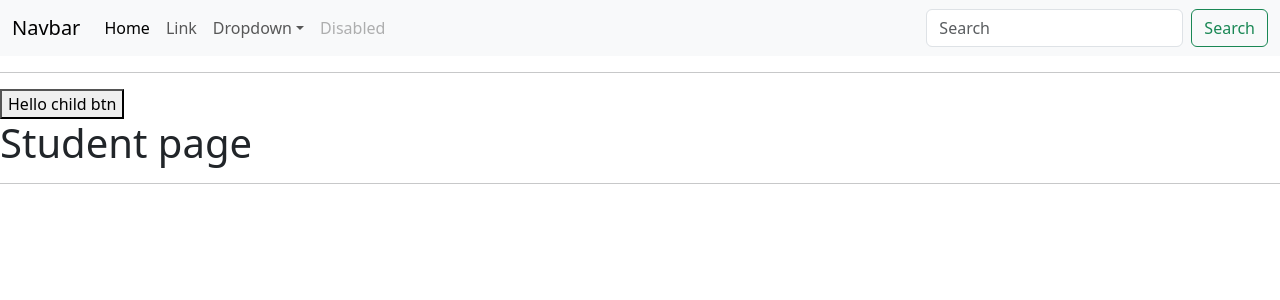
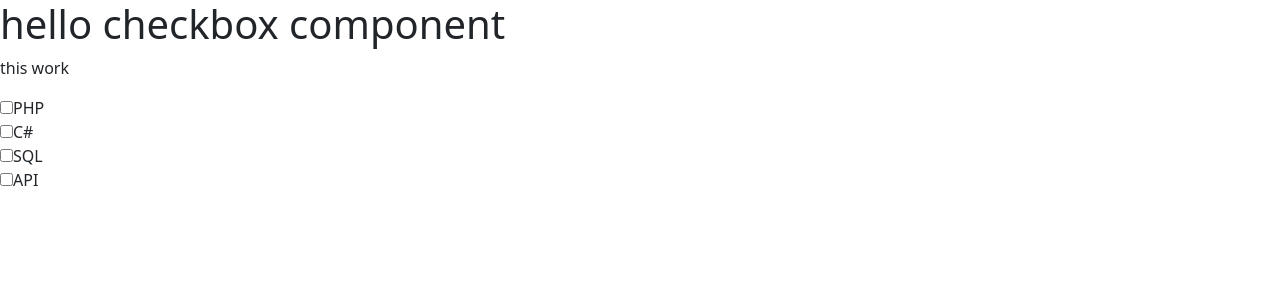
Before and after one commit to Mr-Mudasir-Dev/react-learning-journey, a React (Vite) app in the folder react-practice/: page / in a window 1280 px wide. Shown: the top 300 px of the page. Built offline with nearby package versions, Linux system fonts and the light colour scheme.

Commit message:
learn field value get

```diff
--- a/react-practice/src/App.jsx
+++ b/react-practice/src/App.jsx
@@ -3,21 +3,57 @@ import reactLogo from "./assets/react.svg";
 import viteLogo from "/vite.svg";
 import Student from "./Student";
 function App() {
-  let name = "Ali Akbar";
-  let obj = {
-    name: "Ali",
-    age: 21,
-    city: "Karachi",
-    email: "ali@gmail.com",
-  };
-  let arry = ["Ali", 21, "karachi", +923313213467];
-  function prent(){
-    console.log("Hello Child");
-  }
+  const [name, setname] = useState("");
+  const [city, setcity] = useState("");
+  const [email, setemail] = useState("");
+  // const [val, setval] = useState("Empty Field");
   return (
     <>
-
-      <Student variable={name} obj={obj} arr={arry} jsxsentext={<button>Hello child btn</button>} fun={prent()} />
+      <br />
+      <input
+        type="text"
+        value={name}
+        onChange={(e) => setname(e.target.value)}
+        placeholder="Enter name"
+      />
+      <br /> <br />
+      <input
+        type="text"
+        value={city}
+        onChange={(e) => setcity(e.target.value)}
+        placeholder="Enter city"
+      />
+      <br /> <br />
+      <input
+        type="text"
+        value={email}
+        onChange={(e) => setemail(e.target.value)}
+        placeholder="Enter email"
+      />
+      <br /> <br />
+      <button>submit</button>
+      <button onClick={()=> {setname("");setcity("");setemail("")}}>Clear</button>
+      <br />
+      <p>
+        <strong>{name}</strong>
+      </p>
+      <p>
+        <strong>{city}</strong>
+      </p>
+      <p>
+        <strong>{email}</strong>
+      </p>
+      {/* <h1>Input Filde Value Get task</h1>
+      <label htmlFor="">
+        <strong>AnyText :</strong>
+      </label>
+      <input
+        type="text"
+        placeholder="text heare"
+        onChange={(e) => setval(e.target.value)}
+      />
+      <h3>{val}</h3> */}
+      <Student />
     </>
   );
 }
--- /dev/null
+++ b/react-practice/src/Checkbox.jsx
@@ -0,0 +1,57 @@
+import { useState } from "react";
+
+function Checkbox() {
+  const [gender, setgender] = useState([]);
+
+  function chkbox(e) {
+  if (e.target.checked) {
+    setgender([...gender, e.target.value]);
+  } else {
+    setgender(gender.filter((i) => i != e.target.value));
+  }
+}
+
+  return (
+    <>
+      <div>
+        <h1>hello checkbox component</h1>
+        <p>this work</p>
+        <input onChange={chkbox} type="Checkbox" value="PHP" id="php" />
+        <label htmlFor="php">PHP</label>
+        <br />
+        <input onChange={chkbox} type="Checkbox" value="C#" id="c#" />
+        <label htmlFor="c#">C#</label>
+        <br />
+        <input onChange={chkbox} type="Checkbox" value="SQL" id="sql" />
+        <label htmlFor="sql">SQL</label>
+        <br />
+        <input onChange={chkbox} type="Checkbox" value="API" id="api" />
+        <label htmlFor="api">API</label>
+
+        <h1>{gender}</h1>
+      </div>
+
+      <br />
+      <br />
+      <br />
+      <br />
+
+      {/* <div>
+        <input type="radio" name="gender" id="main" />
+        <label htmlFor="main">mail</label>
+        <br />
+        <input
+          type="radio"
+          onChange={() => setgender()}
+          name="gender"
+          id="femail"
+        />
+        <label htmlFor="femail">femail</label>
+      </div> */}
+
+      <div></div>
+    </>
+  );
+}
+
+export default Checkbox;
--- a/react-practice/src/State.jsx
+++ b/react-practice/src/State.jsx
@@ -2,7 +2,6 @@ import { useState } from "react";
 import Student from "./Student";
 
 function State() {
-
   const [show, setshow] = useState(true);
   const [count, setcount] = useState(0);
 
--- a/react-practice/src/Student.jsx
+++ b/react-practice/src/Student.jsx
@@ -3,17 +3,8 @@ import { useState } from "react";
 function Student(props) {
   return (
     <>
-      {console.log(props.variable)}
-      {console.log(props.obj.name)}
-      {console.log(props.obj.age)}
-      {console.log(props.obj.email)}
-      {console.log(props.arr)}
       <hr />
-
-      {props.jsxsentext}
-      {props.fun}
-      <h1>Student page</h1>
-
+      <h1>Student component</h1>
       <hr />
     </>
   );
--- a/react-practice/src/main.jsx
+++ b/react-practice/src/main.jsx
@@ -2,10 +2,10 @@ import { StrictMode } from "react";
 import { createRoot } from "react-dom/client";
 import App from "./App.jsx";
 import Header from "./Header.jsx";
+import Checkbox from "./Checkbox.jsx";
 
 createRoot(document.getElementById("root")).render(
   <StrictMode>
-    <Header />
-    <App />
+    <Checkbox />
   </StrictMode>,
 );
```
